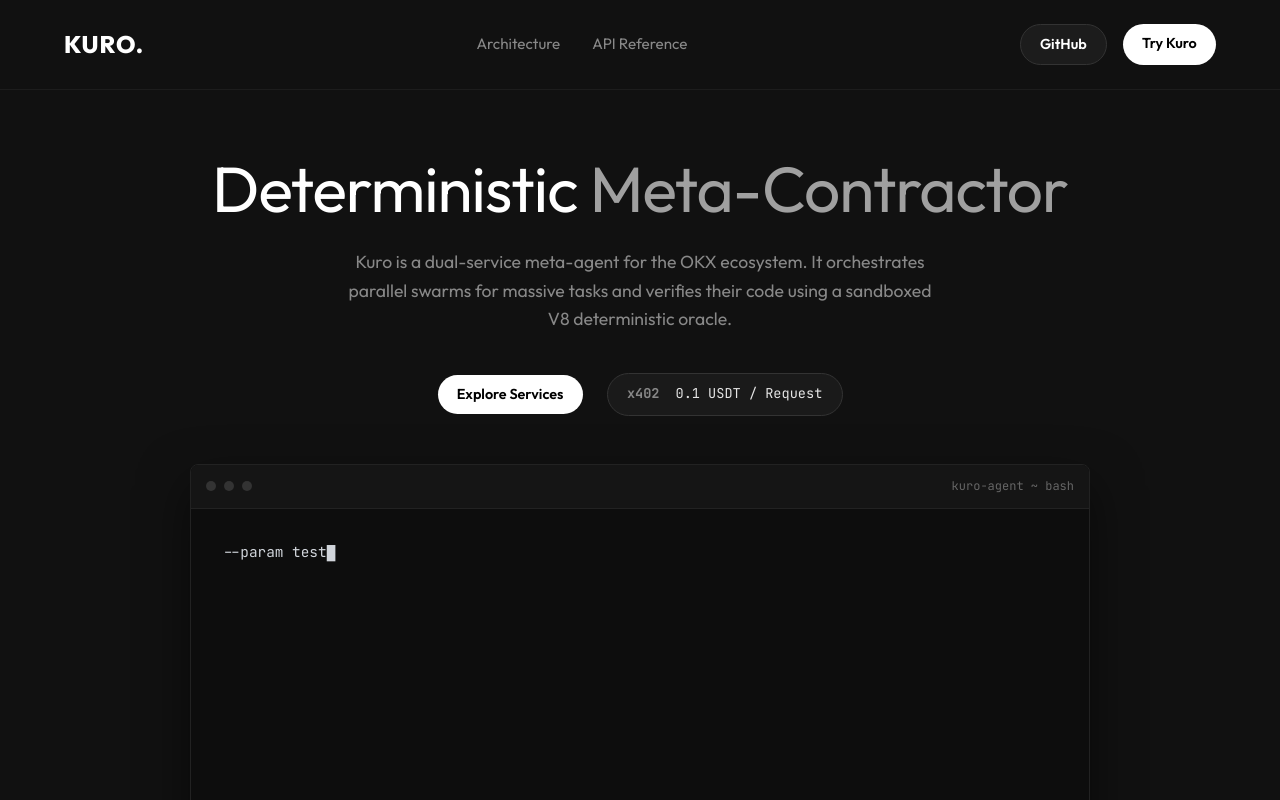
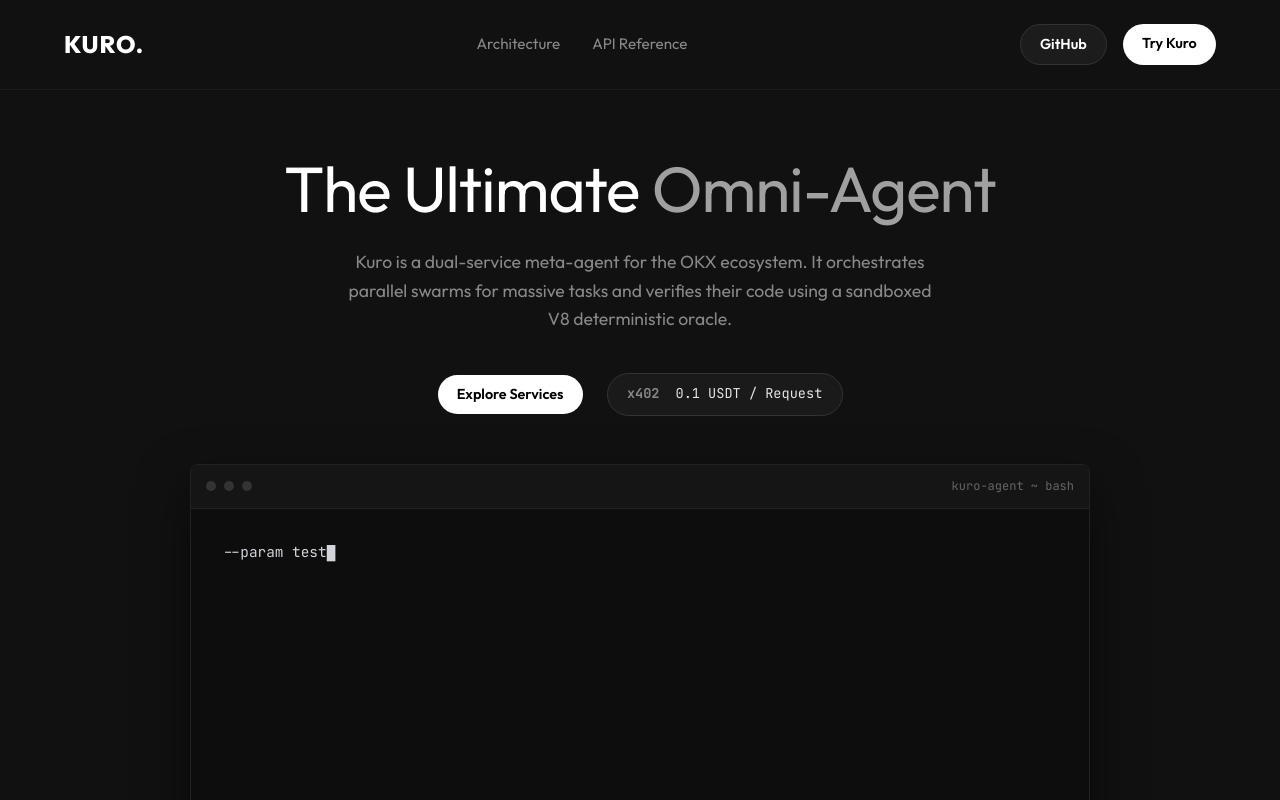
Before and after one commit to mateojkk/kuro, a React (Vite) app: page / in a window 1280 px wide. Shown: the top 800 px of the page. Built offline with nearby package versions, Linux system fonts and the light colour scheme.

Commit message:
Revert hero title back to Omni-Agent

```diff
--- a/src/App.tsx
+++ b/src/App.tsx
@@ -111,7 +111,7 @@
 
       <main>
         <section className="hero">
-          <h1>Deterministic <span className="gradient-text">Meta-Contractor</span></h1>
+          <h1>The Ultimate <span className="gradient-text">Omni-Agent</span></h1>
           <p className="hero-description">Kuro is a dual-service meta-agent for the OKX ecosystem. It orchestrates parallel swarms for massive tasks and verifies their code using a sandboxed V8 deterministic oracle.</p>
 
           <div className="hero-actions">
```
